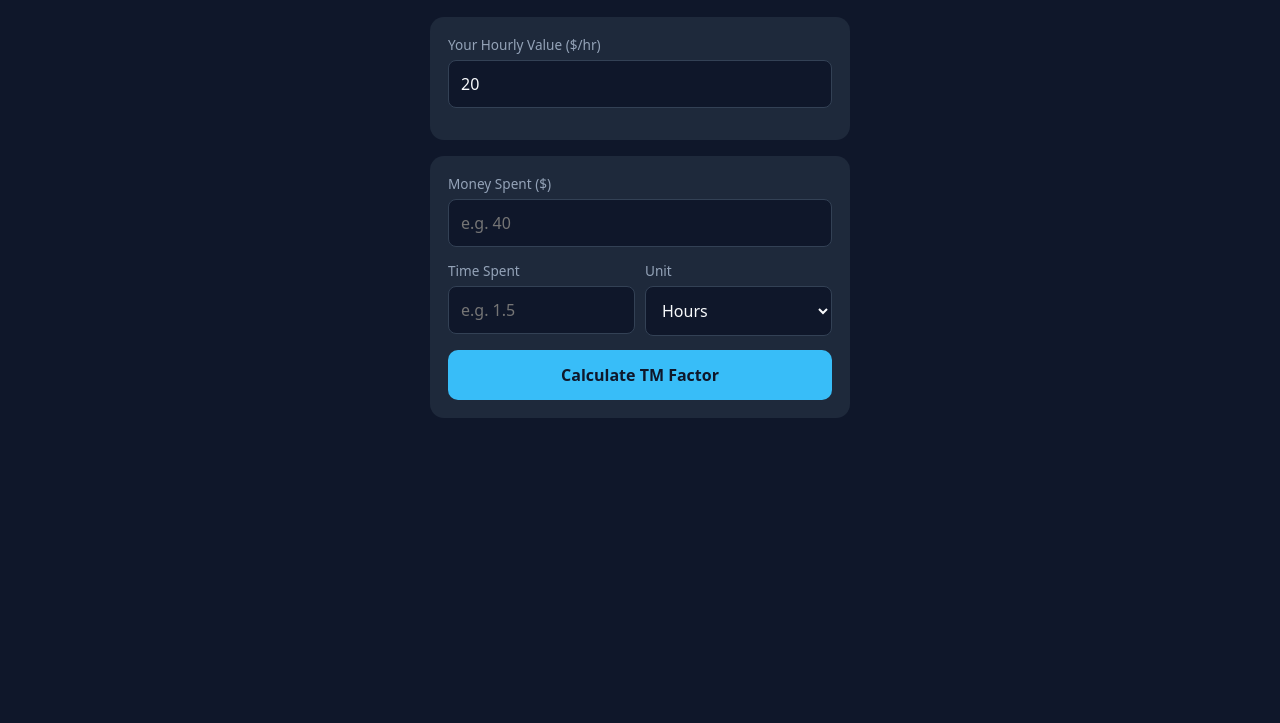
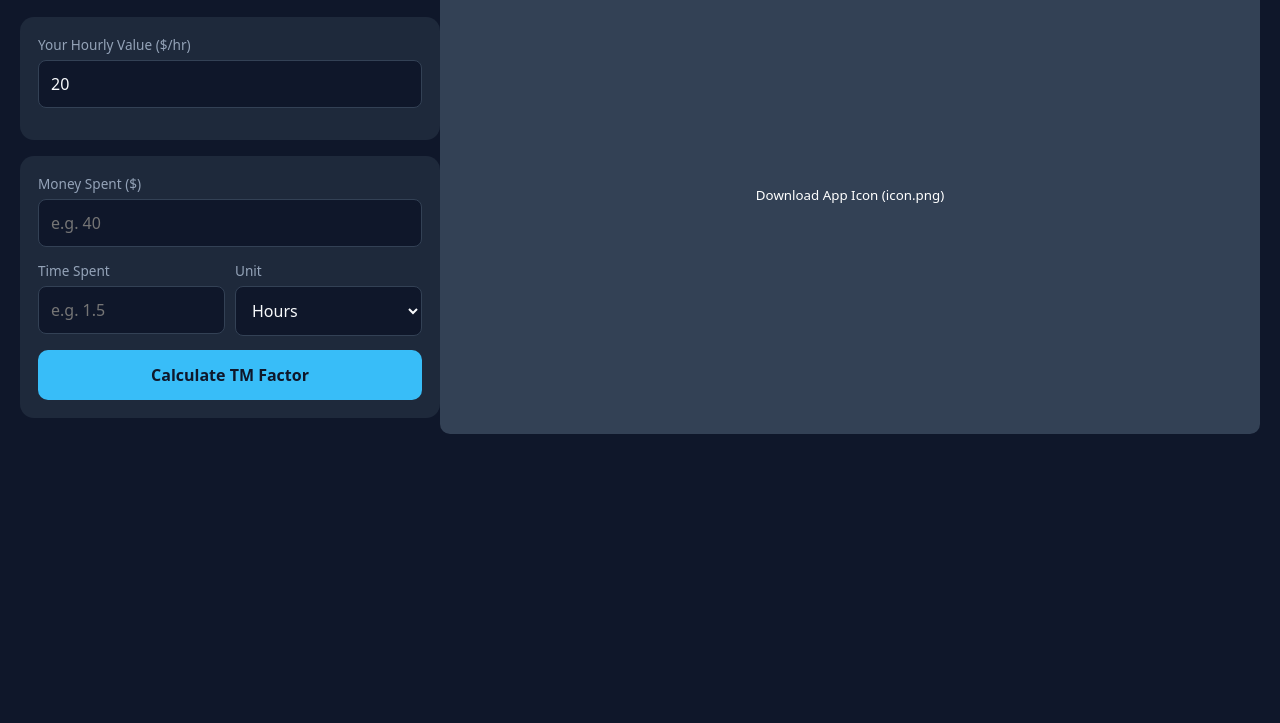
Before and after one commit to Phoenix7377/TM-factor, a plain HTML site: page index.html in a window 1280 px wide. Shown: the part 77-800 px from the top of the page. Drawn offline with Linux system fonts and the light colour scheme.

Commit message:
Update index.html

```diff
--- a/index.html
+++ b/index.html
@@ -175,5 +175,7 @@
       }
     }
   </script>
+<button onclick="c=document.createElement('canvas');c.width=c.height=512;x=c.getContext('2d');x.fillStyle='#0f172a';x.fillRect(0,0,512,512);x.fillStyle='#38bdf8';x.font='bold 210px sans-serif';x.textAlign='center';x.textBaseline='middle';x.fillText('TM',256,265);a=document.createElement('a');a.download='icon.png';a.href=c.toDataURL();a.click()" style="margin-top:12px;background:#334155;color:#fff;width:100%;padding:12px;border:none;border-radius:10px;">Download App Icon (icon.png)</button>
+
 </body>
 </html>
```
